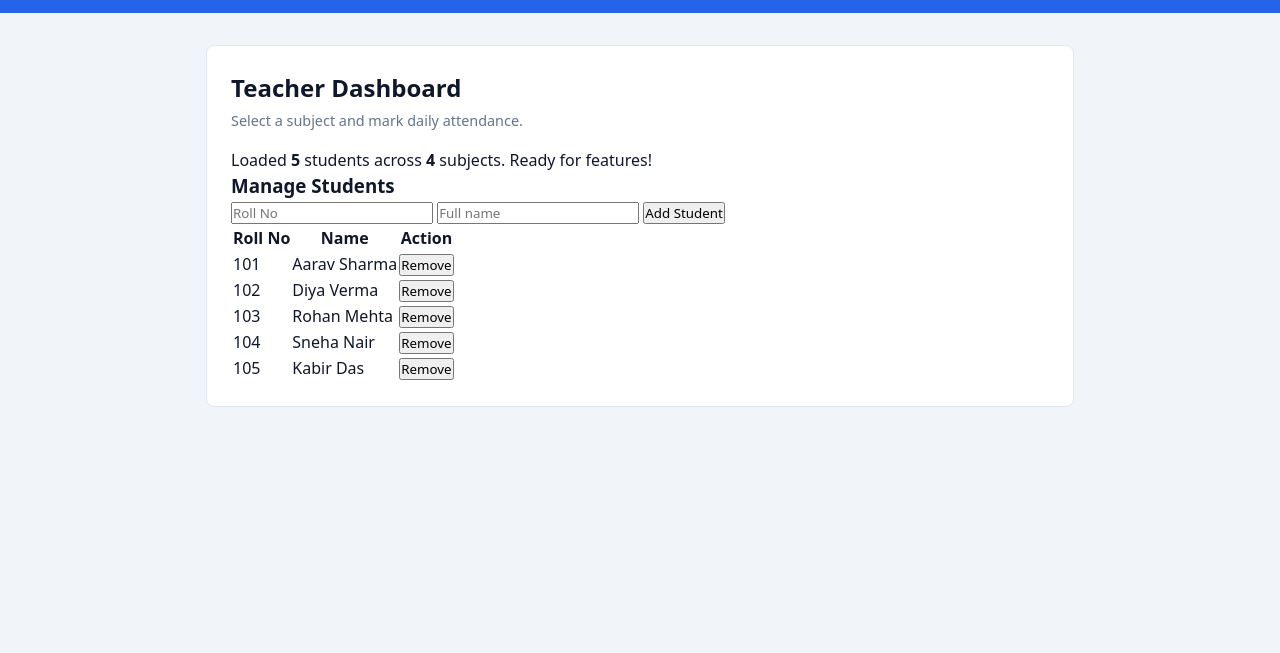
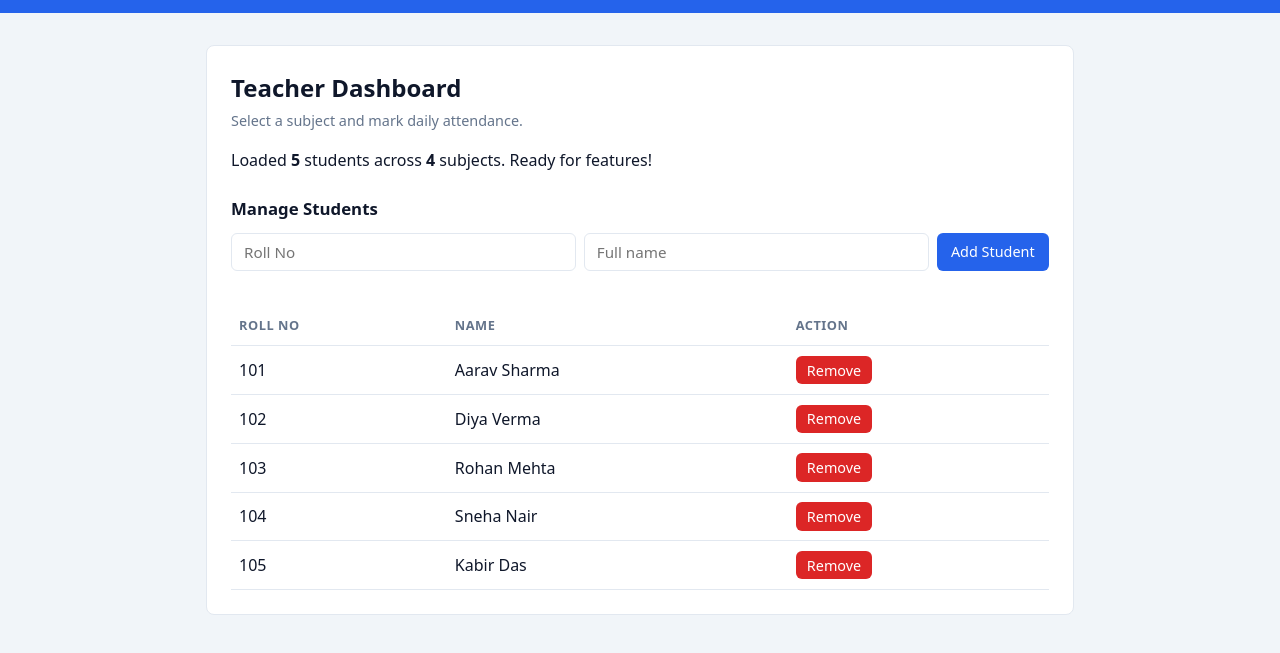
Before and after one commit to MalayaGupta/student-attendance-manager, a plain HTML site: page index.html in a window 1280 px wide. Shown: the part 49-702 px from the top of the page. Drawn offline with Linux system fonts and the light colour scheme.

Commit message:
Style roster form, table and buttons

```diff
--- a/style.css
+++ b/style.css
@@ -65,3 +65,70 @@ body {
   font-size: 0.9rem;
   margin-top: 0.25rem;
 }
+
+
+/* ---- Manage Students ---- */
+.section-title {
+  margin-top: 1.5rem;
+  margin-bottom: 0.75rem;
+  font-size: 1.05rem;
+}
+
+.inline-form {
+  display: flex;
+  gap: 0.5rem;
+  flex-wrap: wrap;
+}
+
+.inline-form input {
+  flex: 1 1 140px;
+  padding: 0.5rem 0.75rem;
+  border: 1px solid var(--border);
+  border-radius: 6px;
+  font-size: 0.95rem;
+}
+
+.inline-form input:focus {
+  outline: 2px solid var(--primary);
+  outline-offset: 1px;
+}
+
+.btn {
+  padding: 0.5rem 0.9rem;
+  border: none;
+  border-radius: 6px;
+  font-size: 0.9rem;
+  color: #fff;
+  cursor: pointer;
+}
+
+.btn-primary { background: var(--primary); }
+.btn-danger { background: var(--danger); padding: 0.3rem 0.7rem; }
+.btn:hover { opacity: 0.9; }
+
+.form-msg {
+  min-height: 1.25rem;
+  margin: 0.5rem 0;
+  font-size: 0.85rem;
+}
+.form-msg.ok { color: var(--success); }
+.form-msg.err { color: var(--danger); }
+
+.roster-table {
+  width: 100%;
+  border-collapse: collapse;
+}
+
+.roster-table th,
+.roster-table td {
+  text-align: left;
+  padding: 0.6rem 0.5rem;
+  border-bottom: 1px solid var(--border);
+}
+
+.roster-table th {
+  color: var(--muted);
+  font-size: 0.8rem;
+  text-transform: uppercase;
+  letter-spacing: 0.04em;
+}
```
